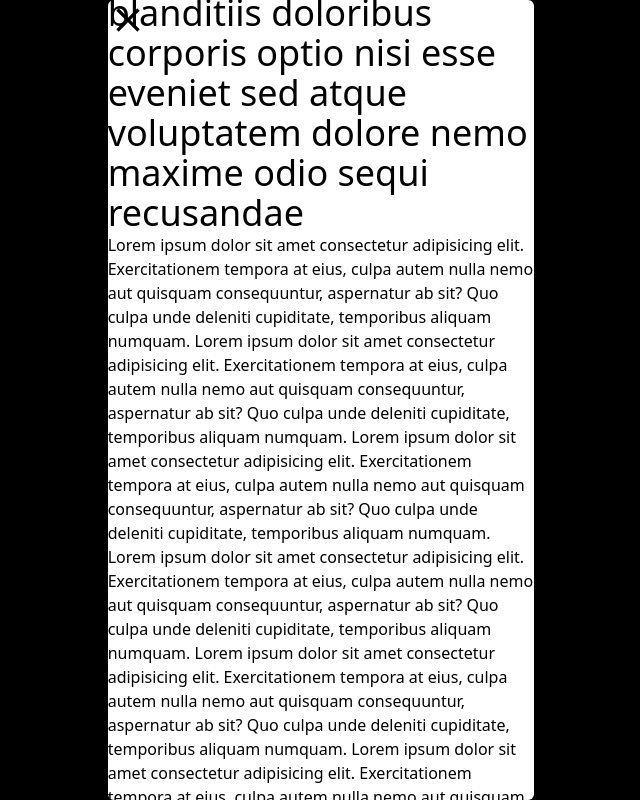
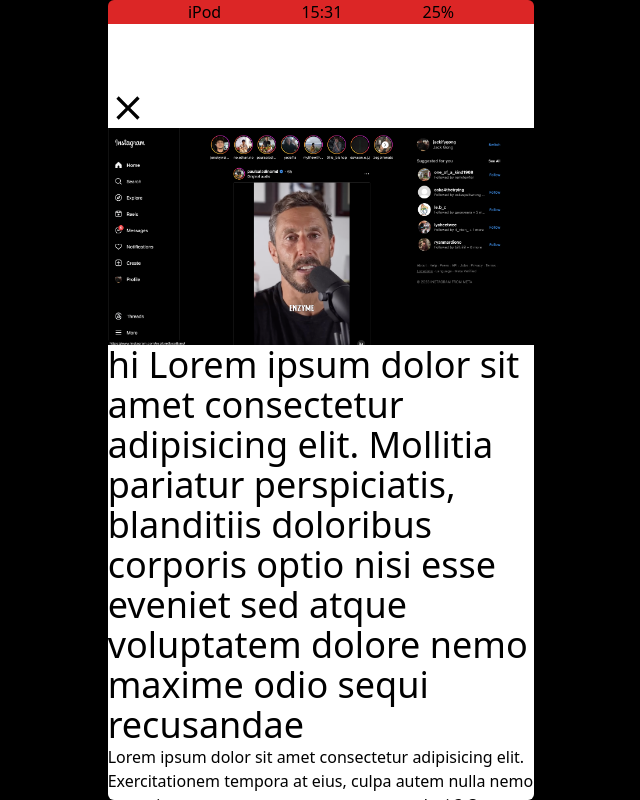
Before and after one commit to AwesomeJackify/android, a React (Vite) app: page /portfolio in a window 1280 px wide. Shown: the whole page, without its empty margins (319-959 px from the left). Built offline with nearby package versions, Linux system fonts and the light colour scheme.

Commit message:
Added bar

```diff
--- a/src/Layout/Phone.tsx
+++ b/src/Layout/Phone.tsx
@@ -6,9 +6,14 @@ const Phone = ({ children }) => {
     <div className="fixed h-screen  flex w-screen items-center justify-center bg-black">
       <div
         id="phone"
-        className="min-h-screen  overflow-auto no-scrollbar relative  my-16 w-full h-full md:w-1/3  flex items-center justify-center bg-white rounded-md shadow-md"
+        className="min-h-screen flex-col items-center  overflow-auto no-scrollbar relative   w-full h-full md:w-1/3  flex  justify-start bg-white rounded-md shadow-md"
       >
-        <main className="mb-32">{children}</main>
+        <div className="bg-red-600 flex justify-evenly items-center w-full h-8">
+          <h1>iPod</h1>
+          <h1>15:31</h1>
+          <h1>25%</h1>
+        </div>
+        <main className="mt-16">{children}</main>
       </div>
     </div>
   );
```
